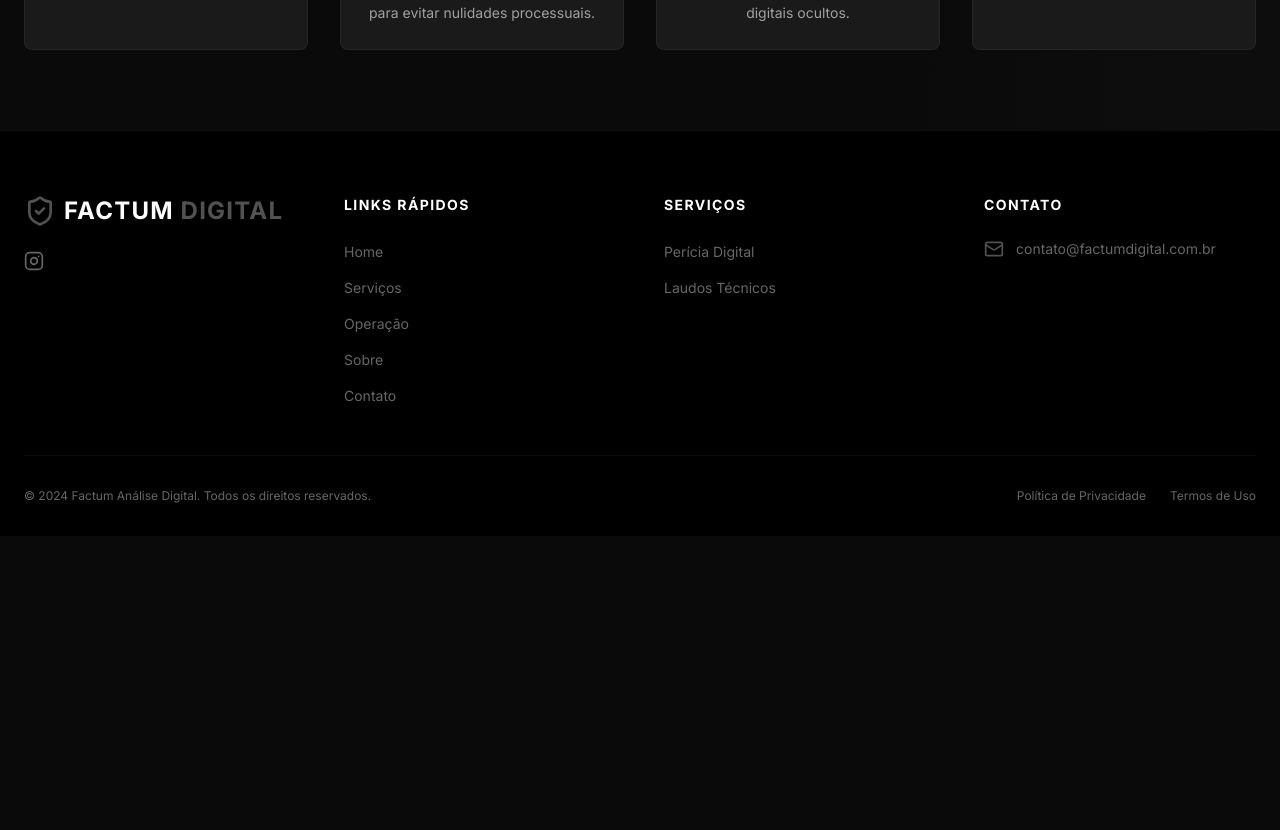
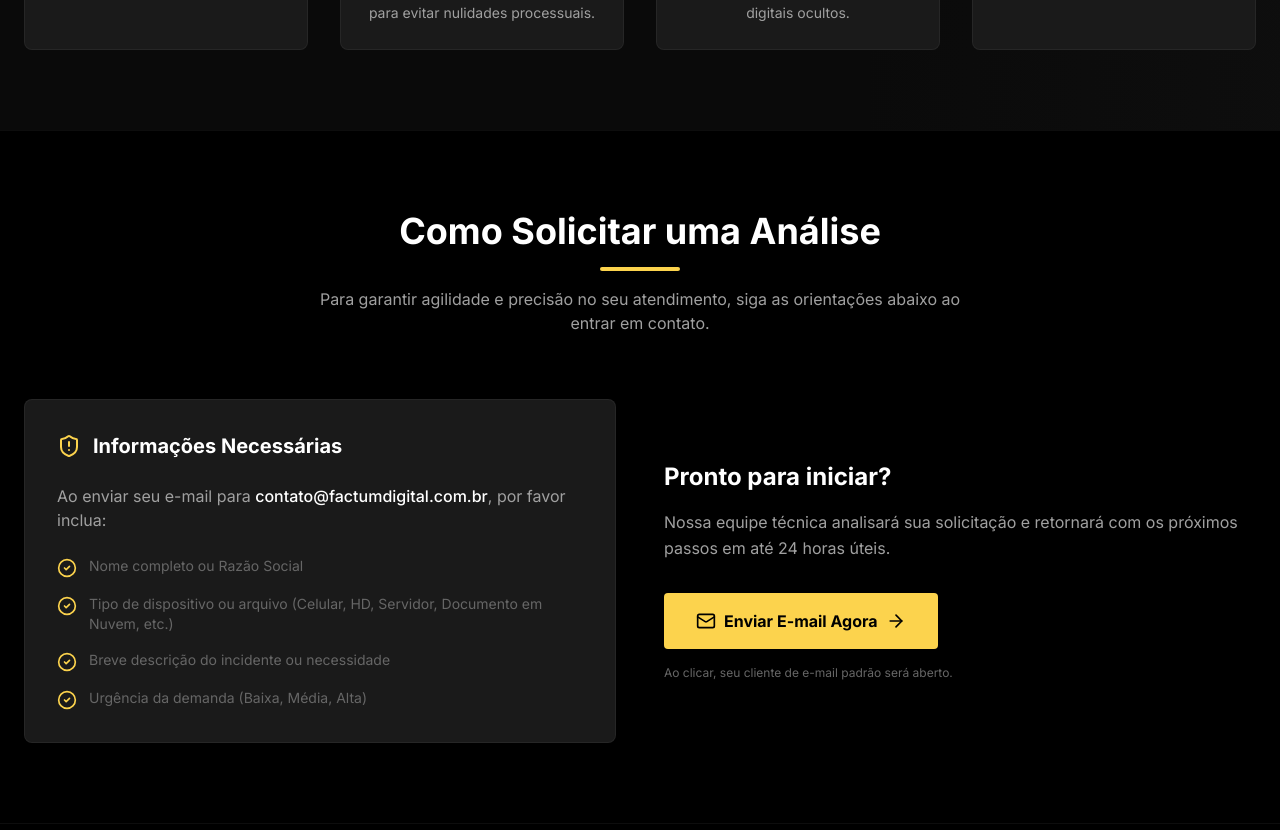
Before and after one commit to brunokdalcastel/factumdigital, a React (Vite) app: page / in a window 1280 px wide. Shown: the part 1967-2797 px from the top of the page. Before the commit the page ends 2503 px from the top, so only its background shows below. Built offline with nearby package versions, Linux system fonts and the light colour scheme.

Commit message:
feat: nova secao de guia de solicitacao

```diff
--- a/src/App.jsx
+++ b/src/App.jsx
@@ -3,6 +3,7 @@ import Navbar from './components/Navbar';
 import Hero from './components/Hero';
 import Services from './components/Services';
 import Process from './components/Process';
+import ContactGuide from './components/ContactGuide';
 import Footer from './components/Footer';
 
 function App() {
@@ -13,6 +14,7 @@ function App() {
         <Hero />
         <Services />
         <Process />
+        <ContactGuide />
       </main>
       <Footer />
     </div>
--- /dev/null
+++ b/src/components/ContactGuide.jsx
@@ -0,0 +1,84 @@
+import React from 'react';
+import { motion } from 'framer-motion';
+import { Mail, ShieldAlert, CheckCircle2, ArrowRight } from 'lucide-react';
+
+const ContactGuide = () => {
+    return (
+        <section id="request-guide" className="py-20 bg-primary-dark relative overflow-hidden border-t border-white/5">
+            <div className="container mx-auto px-6 relative z-10">
+                <div className="text-center mb-16">
+                    <h2 className="text-3xl md:text-4xl font-bold text-white mb-4">Como Solicitar uma Análise</h2>
+                    <div className="w-20 h-1 bg-gold mx-auto rounded-full"></div>
+                    <p className="mt-4 text-text-secondary max-w-2xl mx-auto">
+                        Para garantir agilidade e precisão no seu atendimento, siga as orientações abaixo ao entrar em contato.
+                    </p>
+                </div>
+
+                <div className="grid grid-cols-1 md:grid-cols-2 gap-12 items-center">
+                    {/* Instructions Column */}
+                    <motion.div
+                        initial={{ opacity: 0, x: -30 }}
+                        whileInView={{ opacity: 1, x: 0 }}
+                        viewport={{ once: true }}
+                        transition={{ duration: 0.6 }}
+                    >
+                        <div className="bg-primary-light p-8 rounded-lg border border-white/5 shadow-2xl">
+                            <h3 className="text-xl font-bold text-white mb-6 flex items-center">
+                                <ShieldAlert className="w-6 h-6 text-gold mr-3" />
+                                Informações Necessárias
+                            </h3>
+                            <p className="text-text-secondary mb-6">
+                                Ao enviar seu e-mail para <span className="text-white font-medium">contato@factumdigital.com.br</span>, por favor inclua:
+                            </p>
+                            <ul className="space-y-4">
+                                {[
+                                    'Nome completo ou Razão Social',
+                                    'Tipo de dispositivo ou arquivo (Celular, HD, Servidor, Documento em Nuvem, etc.)',
+                                    'Breve descrição do incidente ou necessidade',
+                                    'Urgência da demanda (Baixa, Média, Alta)'
+                                ].map((item, index) => (
+                                    <li key={index} className="flex items-start space-x-3">
+                                        <CheckCircle2 className="w-5 h-5 text-gold shrink-0 mt-0.5" />
+                                        <span className="text-text-dim text-sm">{item}</span>
+                                    </li>
+                                ))}
+                            </ul>
+                        </div>
+                    </motion.div>
+
+                    {/* CTA Column */}
+                    <motion.div
+                        initial={{ opacity: 0, x: 30 }}
+                        whileInView={{ opacity: 1, x: 0 }}
+                        viewport={{ once: true }}
+                        transition={{ duration: 0.6, delay: 0.2 }}
+                        className="flex flex-col items-center md:items-start text-center md:text-left"
+                    >
+                        <h3 className="text-2xl font-bold text-white mb-4">
+                            Pronto para iniciar?
+                        </h3>
+                        <p className="text-text-secondary mb-8 leading-relaxed">
+                            Nossa equipe técnica analisará sua solicitação e retornará com os próximos passos em até 24 horas úteis.
+                        </p>
+
+                        <a
+                            href="mailto:contato@factumdigital.com.br?subject=Solicitação de Análise - [Seu Nome/Empresa]"
+                            className="group relative px-8 py-4 bg-gold text-primary-dark font-bold rounded overflow-hidden transition-all hover:shadow-[0_0_20px_rgba(252,211,77,0.4)] w-full md:w-auto flex items-center justify-center"
+                        >
+                            <span className="relative z-10 flex items-center">
+                                <Mail className="mr-2 w-5 h-5" />
+                                Enviar E-mail Agora
+                                <ArrowRight className="ml-2 w-5 h-5 group-hover:translate-x-1 transition-transform" />
+                            </span>
+                        </a>
+                        <p className="mt-4 text-xs text-text-dim">
+                            Ao clicar, seu cliente de e-mail padrão será aberto.
+                        </p>
+                    </motion.div>
+                </div>
+            </div>
+        </section>
+    );
+};
+
+export default ContactGuide;
--- a/src/components/Hero.jsx
+++ b/src/components/Hero.jsx
@@ -38,12 +38,12 @@ const Hero = () => {
                     </p>
 
                     <div className="flex flex-col md:flex-row items-center justify-center space-y-4 md:space-y-0 md:space-x-6">
-                        <button className="group relative px-8 py-4 bg-secondary text-primary-dark font-bold rounded overflow-hidden transition-all hover:shadow-[0_0_20px_rgba(100,255,218,0.5)]">
+                        <a href="#request-guide" className="group relative px-8 py-4 bg-secondary text-primary-dark font-bold rounded overflow-hidden transition-all hover:shadow-[0_0_20px_rgba(100,255,218,0.5)]">
                             <span className="relative z-10 flex items-center">
                                 Solicitar Análise
                                 <ArrowRight className="ml-2 w-5 h-5 group-hover:translate-x-1 transition-transform" />
                             </span>
-                        </button>
+                        </a>
 
                         <a href="#process" className="px-8 py-4 border border-text-secondary text-white font-medium rounded hover:bg-white/5 transition-colors flex items-center">
                             <Search className="mr-2 w-5 h-5" />
```
